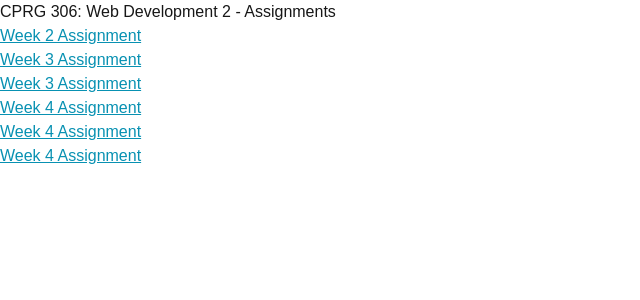
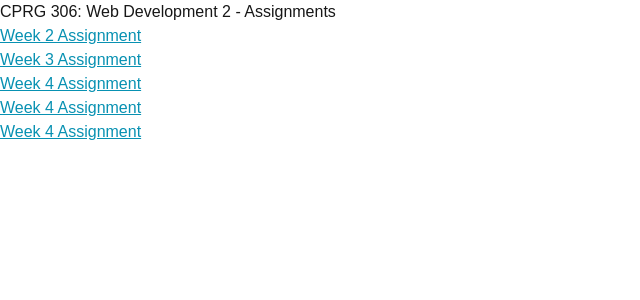
Before and after one commit to emily-thieu56/cprg306-assignments, a Next.js app: page / in a window 1280 px wide. Shown: the top 300 px of the page, without its empty margins (0-640 px from the left). Built offline with nearby package versions, Linux system fonts and the light colour scheme.

Commit message:
Update page.js

```diff
--- a/app/page.js
+++ b/app/page.js
@@ -10,7 +10,6 @@ export default function Home() {
     <ul>
       <li><Link href="./week-2/" className={linkStyles}> Week 2 Assignment</Link></li>
       <li><Link href="./week-3/" className={linkStyles}> Week 3 Assignment</Link></li>
-      <li><Link href="./week-3/props/" className={linkStyles}> Week 3 Assignment</Link></li>
       <li><Link href="./week-4/functions/" className={linkStyles}> Week 4 Assignment</Link></li>
       <li><Link href="./week-4/simple-counter/" className={linkStyles}> Week 4 Assignment</Link></li>
       <li><Link href="./week-4/advanced-counter/" className={linkStyles}> Week 4 Assignment</Link></li>
```
